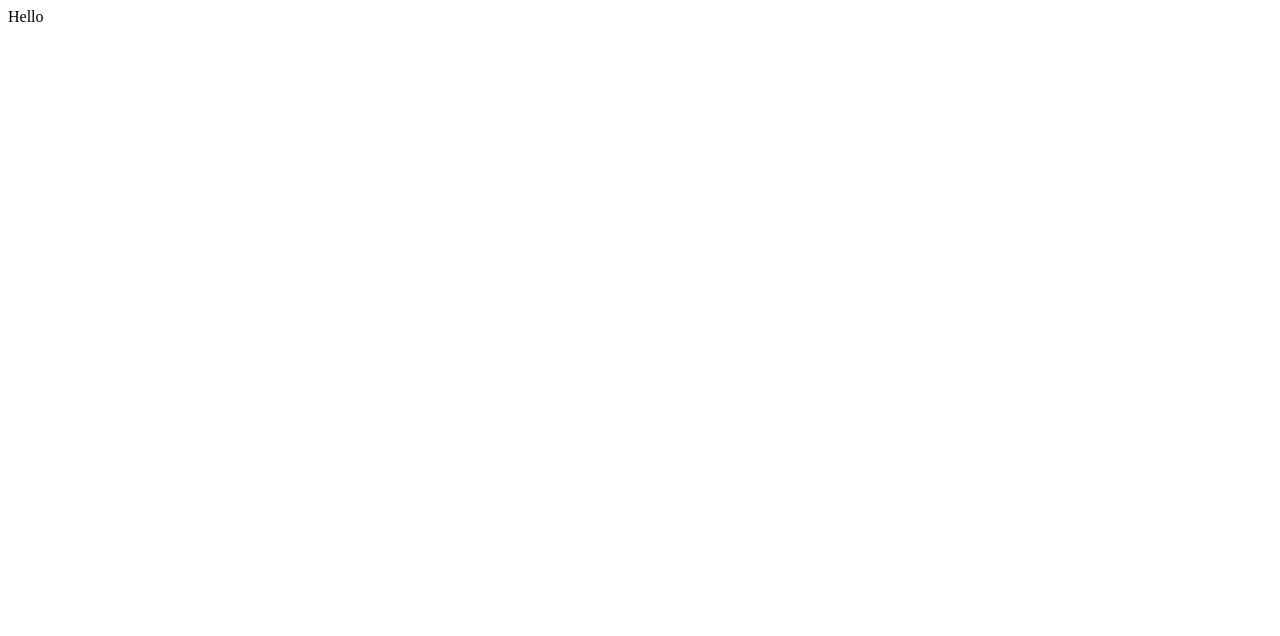
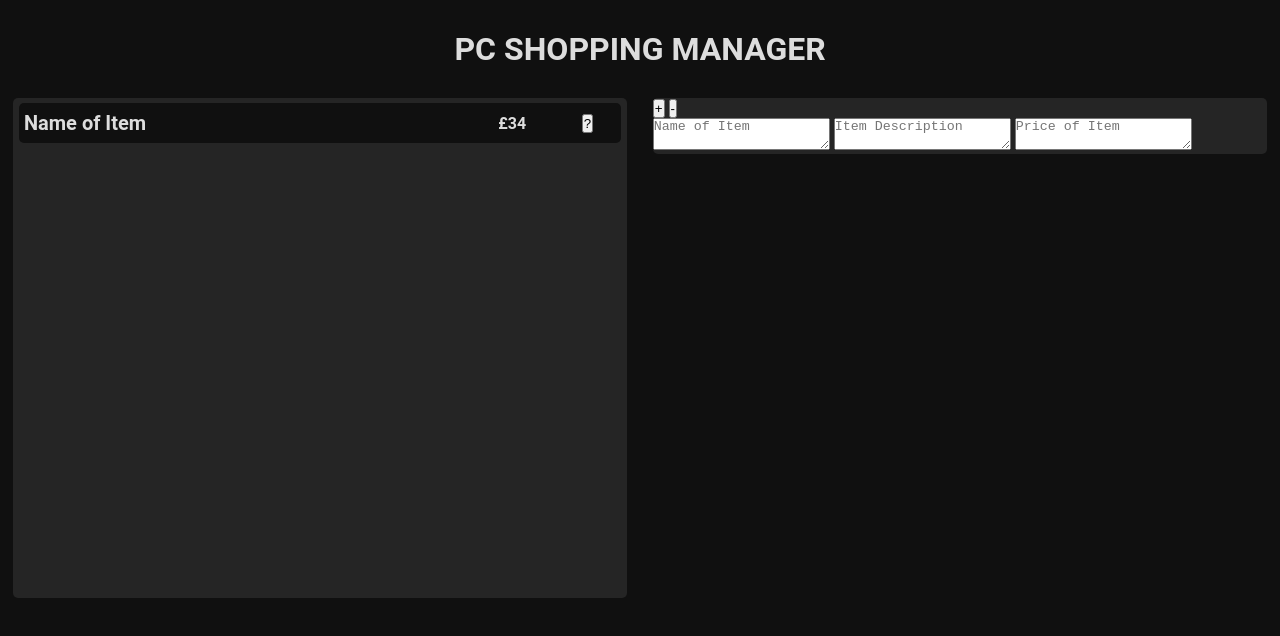
Before and after one commit to frog-plus-plus/frog-plus-plus.github.io, a plain HTML site: page sub-sites/pc-shopping/index.html in a window 1280 px wide. Drawn offline with Linux system fonts and the light colour scheme.

Commit message:
quick commit

```diff
--- /dev/null
+++ b/sub-sites/pc-shopping/css/style.css
@@ -0,0 +1,71 @@
+:root {
+    --bg-colour: #101010;
+    --list-bg-colour: #252525;
+    --fg-colour: #ddd;
+    --pc-item-height: 40px;
+}
+
+* {
+    margin: 0;
+    padding: 0;
+}
+
+body {
+    height: 100vh;
+    width: 100vw;
+    background-color: var(--bg-colour);
+    color: var(--fg-colour);
+    font-family: Roboto, Arial;
+}
+
+#title {
+    text-align: center;
+    padding: 30px;
+}
+
+#itemList {
+    background-color: var(--list-bg-colour);
+    width: 48%;
+    margin-left: 1%;
+    float: left;
+    height: 500px;
+    border-radius: 5px;
+}
+
+.pcItem {
+    width: 98%;
+    height: var(--pc-item-height);
+    margin-left: 1%;
+    margin-top: 5px;
+    background-color: var(--bg-colour);
+    border-radius: 5px;
+}
+
+.pcItemNameDiv {
+    float: left;
+    height: 100%;
+    display: flex;
+    align-items: center;
+    margin-left: 5px;
+}
+
+.pcItemName {
+    font-size: calc(var(--pc-item-height) / 2);
+}
+
+.pcItemRightData {
+    float: right;
+    height: 100%;
+    width: 25%;
+    display: flex;
+    justify-content: space-around;
+    align-items: center;
+}
+
+#controller {
+    background-color: var(--list-bg-colour);
+    width: 48%;
+    margin-right: 1%;
+    float: right;
+    border-radius: 5px;
+}
--- a/sub-sites/pc-shopping/index.html
+++ b/sub-sites/pc-shopping/index.html
@@ -1,12 +1,37 @@
 <!DOCTYPE html>
 <html lang="en">
+
 <head>
-    <meta charset="UTF-8">
-    <meta http-equiv="X-UA-Compatible" content="IE=edge">
-    <meta name="viewport" content="width=device-width, initial-scale=1.0">
-    <title>Document</title>
+    <link rel="stylesheet" href="css/style.css">
+    <script src="js/manager.js" defer></script>
+    <title>PC Shopping Manager</title>
 </head>
+
 <body>
-    Hello
+    <div id="titleArea">
+        <h1 id="title">PC SHOPPING MANAGER</h1>
+    </div>
+
+    <div id="managerArea">
+        <div id="itemList">
+            <div class="pcItem">
+                <div class="pcItemNameDiv"><h4 class="pcItemName">Name of Item</h4></div>
+                <div class="pcItemRightData">
+                    <h4 class="pcItemPrice">£34</h4>
+                    <button class="pcItemShowDescription">?</button>
+                </div>
+            </div>
+        </div>
+        <div id="controller">
+            <div id="addRemoveItem">
+                <button id="addItem"> + </button>
+                <button id="removeItem"> - </button>
+            </div>
+            <textarea id="nameField" placeholder="Name of Item"></textarea>
+            <textarea id="descriptionField" placeholder="Item Description"></textarea>
+            <textarea id="priceField" placeholder="Price of Item"></textarea>
+        </div>
+    </div>
 </body>
+
 </html>
--- /dev/null
+++ b/sub-sites/pc-shopping/js/manager.js
@@ -0,0 +1,37 @@
+const itemList = document.getElementById("itemList");
+
+let itemListArray = [];
+
+function createPCItemElement(listIndex) {
+    let newPCItem = document.createElement('div');
+    newPCItem.className = 'pcItem';
+
+    let itemNameDiv = document.createElement('div');
+    let itemRightDataDiv = document.createElement('div');
+    itemNameDiv.className = 'pcItemNameDiv';
+    itemRightDataDiv.className = 'pcItemRightData';
+    itemNameDiv.parentElement = newPCItem;
+    itemRightDataDiv.parentElement = newPCItem;
+
+    let itemNameText = document.createElement('h4');
+    itemNameText.className = 'pcItemName';
+    itemNameText.textContent = itemListArray[listIndex]['name'];
+    itemNameText.parentElement = itemNameDiv;
+
+    let itemPriceText = document.createElement('h4');
+    itemPriceText.className = 'pcItemPrice';
+    itemPriceText.textContent = '£' + itemListArray[listIndex]['price'];
+    itemPriceText.parentElement = itemRightDataDiv;
+    return newPCItem;
+}
+
+function addPCItem(name, description, price) {
+    let itemAmount = itemListArray.push([{
+        'name': name,
+        'description': description,
+        'price' : price
+    }]);
+    let pcItemElement = createPCItemElement(itemAmount - 1);
+    pcItemElement.parentElement = itemList;
+    console.log(pcItemElement.parentElement);
+}
```
